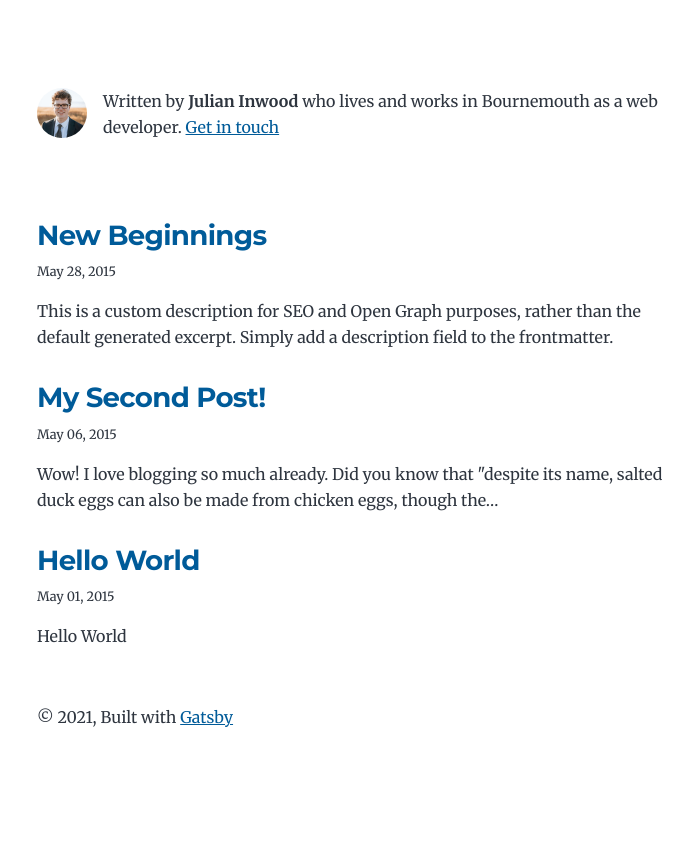
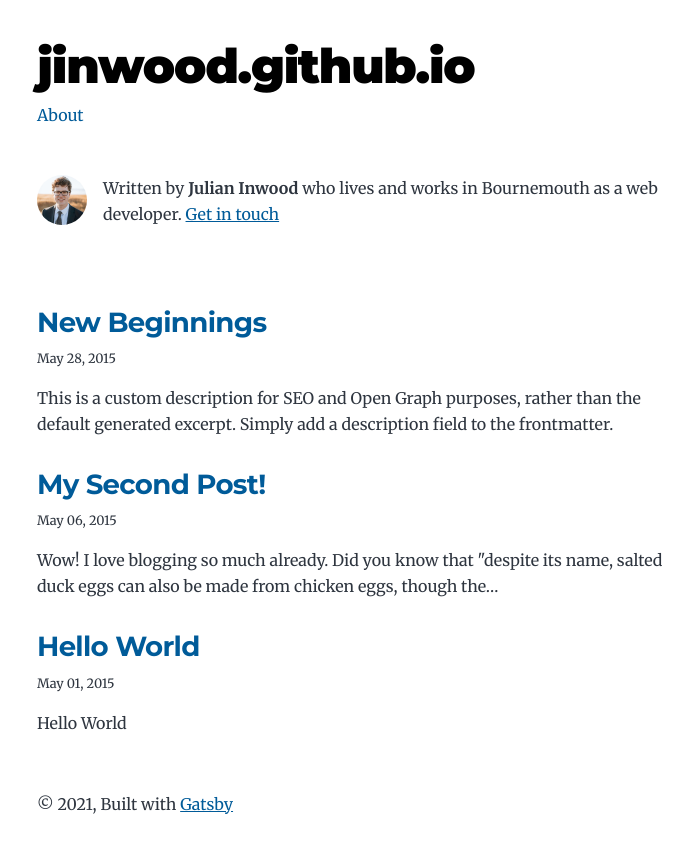
Before and after one commit to jinwood/jinwood.dev, a Gatsby site: page / in a window 1280 px wide. Shown: the whole page, without its empty margins (287-980 px from the left). Before the commit the page ends 800 px from the top, so only its background shows below. Built offline with nearby package versions, Linux system fonts and the light colour scheme; Gatsby itself is replaced by a stand-in of ours.

Commit message:
working header

```diff
--- a/src/components/header.js
+++ b/src/components/header.js
@@ -9,7 +9,7 @@ const Header = ({ title }) => {
       </h1>
       <Link
         class="about-link"
-        style="text-decoration: none; margin-top: 10px;"
+        style={{ textDecoration: "none", marginTop: "10px" }}
         to="/about"
       >
         About
--- a/src/components/layout.js
+++ b/src/components/layout.js
@@ -7,7 +7,9 @@ const Layout = ({ location, title, children }) => {
 
   return (
     <div className="global-wrapper" data-is-root-path={isRootPath}>
-      <header className="global-header">{Header}</header>
+      <header className="global-header">
+        <Header title={title} />
+      </header>
       <main>{children}</main>
       <footer>
         © {new Date().getFullYear()}, Built with
```
